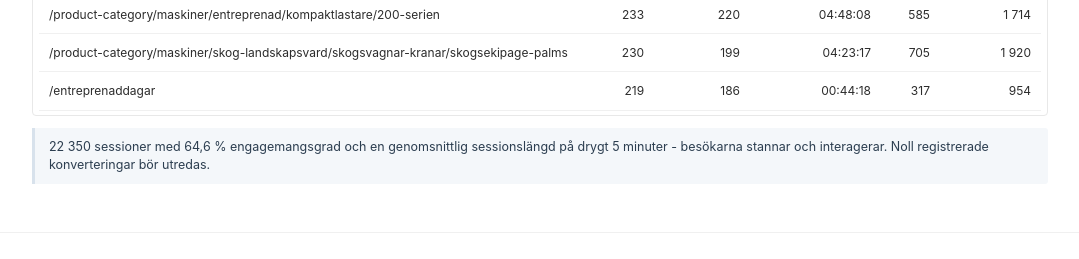
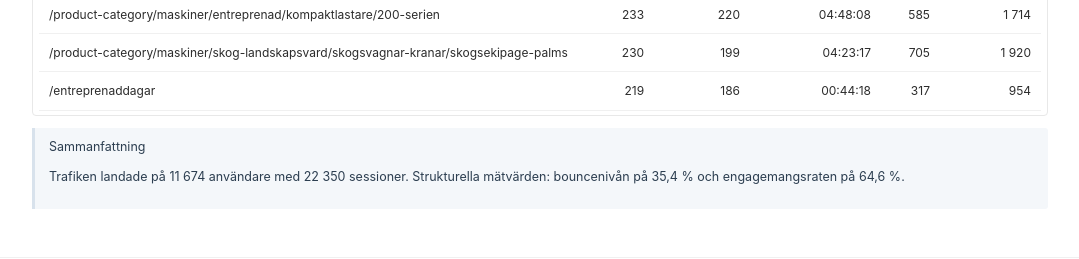
Before and after one commit to Cyntora/reports-nordfarm, a plain HTML site: page reports/2026-04.html in a window 1280 px wide. Shown: the part 2360-2619 px from the top of the page, without its empty margins (100-1179 px from the left). Drawn offline with nearby package versions, Linux system fonts and the light colour scheme.

Commit message:
Add report for 2026-04

```diff
--- a/assets/cyntora-reports-v2.css
+++ b/assets/cyntora-reports-v2.css
@@ -430,15 +430,23 @@ section.page--dark .data-table td:first-child { color: var(--ink-on-dark); }
 
 /* ──────────────────────────── Takeaway & callouts ──────────────────────────── */
 .takeaway, .section__takeaway {
-  margin-top: 32px;
-  padding: 18px 22px;
+  margin-top: 36px;
+  padding: 20px 24px 22px;
   border-left: 3px solid var(--brass);
   background: var(--brass-soft);
-  font-family: var(--font-body); font-size: 15px;
-  line-height: 1.55; color: var(--ink); max-width: 80ch;
+  font-family: var(--font-body);
+  color: var(--ink); max-width: 80ch;
 }
+.takeaway__label {
+  font-family: var(--font-body);
+  font-size: 11px; font-weight: 600;
+  letter-spacing: 0.18em; text-transform: uppercase;
+  color: var(--brass); margin-bottom: 8px;
+}
+.takeaway__body { font-size: 15.5px; line-height: 1.6; }
 section.page--dark .takeaway,
 section.page--dark .section__takeaway { background: rgba(181, 143, 75, 0.16); color: var(--ink-on-dark); }
+section.page--dark .takeaway__label { color: var(--brass); }
 .unavailable {
   margin-top: 16px;
   padding: 16px 20px;
--- a/reports/2026-04.html
+++ b/reports/2026-04.html
@@ -349,7 +349,10 @@
 
 
 
-<div class="takeaway">22 350 sessioner med 64,6 % engagemangsgrad och en genomsnittlig sessionslängd på drygt 5 minuter - besökarna stannar och interagerar. Noll registrerade konverteringar bör utredas.</div>
+<div class="takeaway">
+  <div class="takeaway__label">Sammanfattning</div>
+  <p class="takeaway__body">Trafiken landade på 11 674 användare med 22 350 sessioner. Strukturella mätvärden: bouncenivån på 35,4 % och engagemangsraten på 64,6 %.</p>
+</div>
 </div>
 </section>
 <section class="page">
@@ -559,7 +562,10 @@
 </div>
 
 
-<div class="takeaway">10 955 klick och 236 585 visningar i april - en mångfaldring jämfört med ett år tidigare, drivet av bredare indexering och förbättrad genomsnittsposition från ca 20 till 8,4.</div>
+<div class="takeaway">
+  <div class="takeaway__label">Sammanfattning</div>
+  <p class="takeaway__body">Sökresultaten gav 10 955 klick (+390,2 % jämfört med samma månad förra året) på 236 585 visningar (+714,9 % jämfört med samma månad förra året). Genomsnittspositionen i Google Sök ligger på 8,4 under perioden.</p>
+</div>
 </div>
 </section>
 <section class="page">
@@ -1011,7 +1017,10 @@
 </div>
 
 
-<div class="takeaway">27 bevakade nyckelord ligger nu i topp 10 och 23 i topp 5, med en positiv rörelsemajoritet (8 upp mot 6 ned) under månaden.</div>
+<div class="takeaway">
+  <div class="takeaway__label">Sammanfattning</div>
+  <p class="takeaway__body">Av 39 spårade sökord ligger 27 i topp-10, varav 23 i topp-5. Genomsnittspositionen ligger på 23 (förändrad från 27); synlighetsindexet är 25,73 %. 8 sökord klättrade medan 6 backade.</p>
+</div>
 </div>
 </section>
 
```
